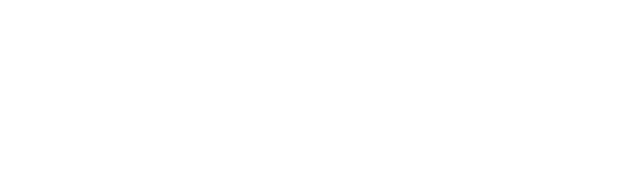
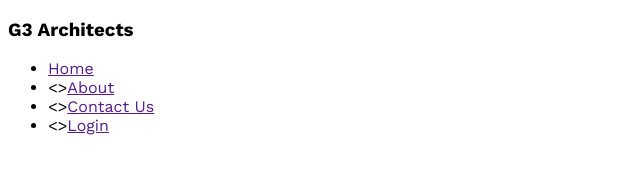
Before and after one commit to AhammedNoyon/G3-architects-website, a plain HTML site: page index.html in a window 1280 px wide. Shown: the whole page, without its empty margins (0-640 px from the left). Drawn offline with nearby package versions, Linux system fonts and the light colour scheme.

Commit message:
first commit

```diff
--- a/index.html
+++ b/index.html
@@ -6,7 +6,25 @@
     <title>G3-Architects website</title>
     <link rel="stylesheet" href="styles/style.css">
 </head>
-<body>
+<body class="work-sans-font">
+    <header>
+        <div class="nav-content">
+            <nav class="navbar">
+                <h3 class="nav-title">G3 Architects</h3>
+                <ul class="nav-link">
+                    <li class="nav-item"><a href="">Home</a></li>
+                    <li  class="nav-item"><><a href="">About </a></li>
+                    <li  class="nav-item"><><a href="">Contact Us</a></li>
+                    <li  class="nav-item"><><a href="">Login</a></li>
+                </ul>
+            </nav>
+        </div>
+    </header>
+    <main>
 
+    </main>
+    <footer>
+
+    </footer>
 </body>
 </html>
--- a/styles/style.css
+++ b/styles/style.css
@@ -0,0 +1,9 @@
+@import url('https://fonts.googleapis.com/css2?family=Work+Sans:ital,wght@0,100..900;1,100..900&display=swap');
+
+
+.work-sans-font {
+  font-family: "Work Sans", sans-serif;
+  font-optical-sizing: auto;
+  font-weight: 400;
+  font-style: normal;
+}
```
Also changed, not shown: images/architect.png (added), images/banner.png (added), images/icons/customers.png (added), images/icons/email.png (added), images/icons/projects.png (added), images/icons/ribon.png (added), images/sponsors/amazon.png (added), images/sponsors/figma.png (added), images/sponsors/google.png (added), images/sponsors/spotify.png (added), images/sponsors/telerama.png (added), images/team1.png (added), images/team2.png (added), images/team3.png (added), 1 more files.
